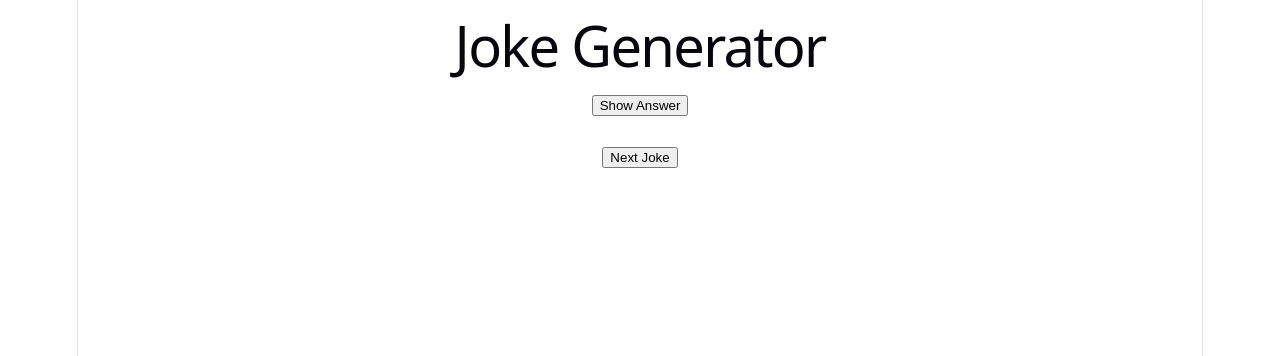
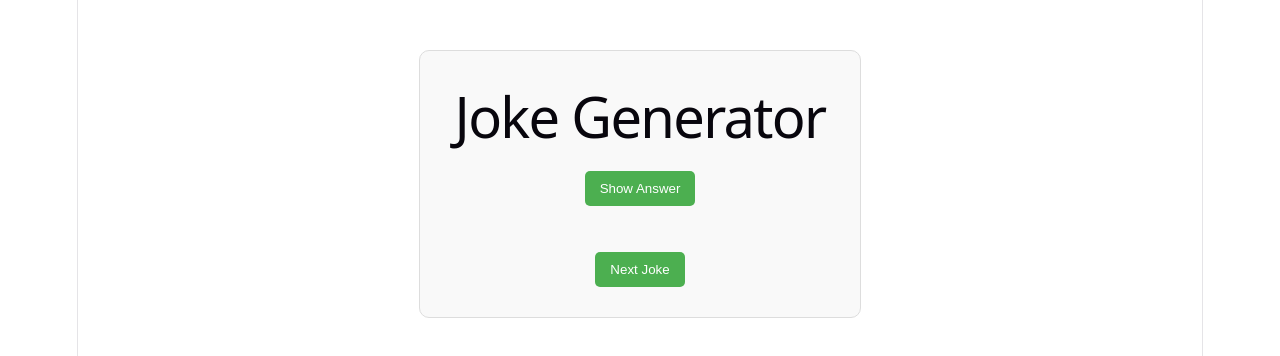
Before and after one commit to akhiravictoriasalahid-web/api-mini-game, a React (Vite) app: page / in a window 1280 px wide. Shown: the top 356 px of the page. Built offline with nearby package versions, Linux system fonts and the light colour scheme; no server answers.

Commit message:
Add Game.css and apply container styling

```diff
--- /dev/null
+++ b/src/Components/Game.css
@@ -0,0 +1,25 @@
+.container {
+    text-align: center;
+    margin-top: 50px;
+    padding: 20px;
+    border: 1px solid #ddd;
+    border-radius: 10px;
+    width: 400px;
+    margin-left: auto;
+    margin-right: auto;
+    background-color: #f9f9f9;
+}
+
+button {
+    padding: 10px 15px;
+    margin: 10px;
+    border: none;
+    background-color: #4caf50;
+    color: white;
+    border-radius: 5px;
+    cursor: pointer;
+}
+
+button:hover {
+    background-color: #45a049;
+}
--- a/src/Components/Game.jsx
+++ b/src/Components/Game.jsx
@@ -1,4 +1,5 @@
 import { useEffect, useState } from "react";
+import "./Game.css";
 
 function Game() {
     const [joke, setJoke] = useState(null);
@@ -18,7 +19,7 @@ function Game() {
     }, []);
 
     return (
-        <div>
+        <div className="container">
             <h1>Joke Generator</h1>
 
             {joke && (
```
